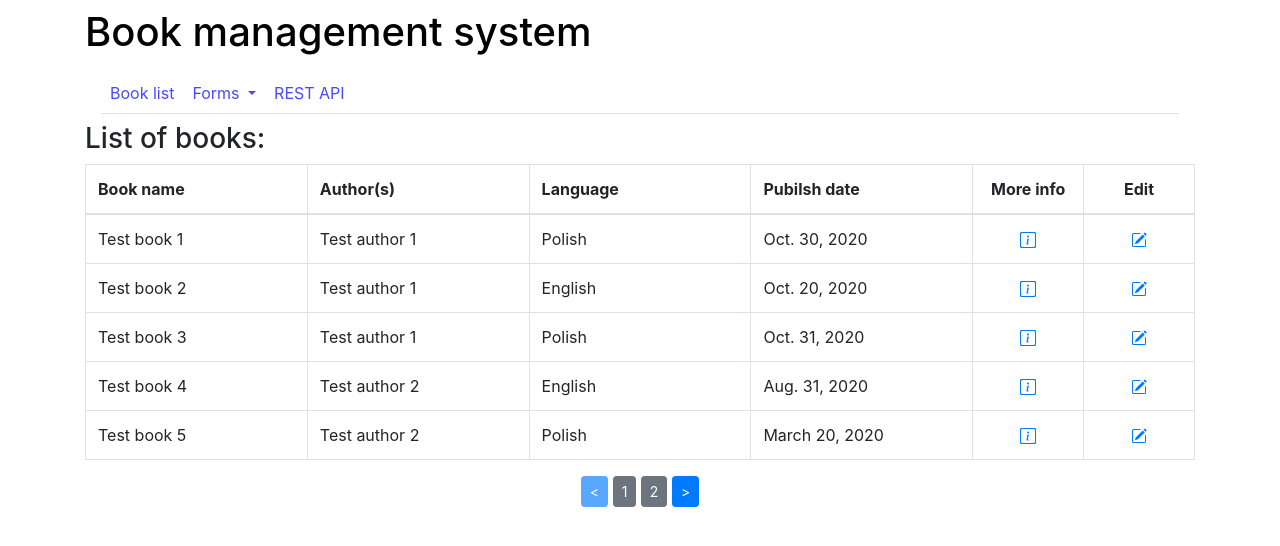
After one commit to mickac/book-management-system, a Django app: page /book_list in a window 1280 px wide. The commit adds this page. Shown: the top 546 px of the page. Run offline with Django 3.2, Linux system fonts and the light colour scheme; data comes from the database, SQL or seed files in the repository; both versions use the stored data as it was after the commit; some libraries are stand-ins or nearby versions.

Commit message:
Minor changes for model, creating booklist with pagination and modals for 'more info about book'

```diff
--- a/bookManagement/forms.py
+++ b/bookManagement/forms.py
@@ -2,10 +2,6 @@ from django import forms
 
 from .models import Book
 
-ISBN_TYPE_CHOICES = [
-    ('10', 'ISBN 10'),
-    ('13', 'ISBN 13'),
-]
 class BookForm(forms.ModelForm):
 
     class Meta:
--- a/bookManagement/templates/base.html
+++ b/bookManagement/templates/base.html
@@ -21,7 +21,7 @@
 			<div class="navbar-collapse collapse nav-tabs" id="navbarSupportedContent">
 				<ul class="navbar-nav mr-auto">
 					<li class="nav-item">
-						<a class="nav-link" href="" style="text-decoration: none; color: rgb(73, 73, 255);">Book list</a>
+						<a class="nav-link" href="{% url 'book_list' %}" style="text-decoration: none; color: rgb(73, 73, 255);">Book list</a>
                     </li>
 					<li class="nav-item dropdown">
                         <a class="nav-link dropdown-toggle" href="#"id="navbarDropdownMenuLink" role="button" data-toggle="dropdown" aria-haspopup="true" aria-expanded="false" style="text-decoration: none; color: rgb(73, 73, 255);">
--- a/bookManagement/templates/book_add.html
+++ b/bookManagement/templates/book_add.html
@@ -7,6 +7,11 @@
         {% if e %}
             <div class="alert alert-danger" role="alert">
             {{ e }}<br>
+            </div>
+        {% endif %}
+        {% if title %}
+            <div class="alert alert-success" role="alert">
+                Book <i>{{ title }}</i> has been successfully added.
             </div>
         {% endif %}
         <h4>Add new book</h4>
--- /dev/null
+++ b/bookManagement/templates/book_list.html
@@ -0,0 +1,161 @@
+{% extends 'base.html' %}
+{% block content %}
+<div class="container">
+{{ error }}
+    <div class="row">
+        <div class="col-sm text-left">
+            <h3>List of books:</h3>
+        </div>
+    </div>
+    <div class="row" id="books">
+        {% if books %}
+            <div class="col-sm">
+            <table class="table table-bordered">
+                <thead>
+                    <tr>
+                        <th style="width: 20%">Book name</th>
+                        <th style="width: 20%">Author(s)</th>
+                        <th style="width: 20%">Language</th>
+                        <th style="width: 20%">Pubilsh date</th>
+                        <th style="width: 10%" class="text-center">More info</th>
+                        <th style="width: 10%" class="text-center">Edit</th>
+                    </tr>
+                </thead>
+                <tbody>
+                {% for book in books %}
+                    <tr>
+                        <td>{{ book.title }}</td>
+                        <td>{{ book.authors }}</td>
+                        <td>{{ book.language }}</td>
+                        <td>{{ book.publishedDate }}</td>
+                        <td class="text-center">
+                            <a type="button" data-toggle="modal" href="#Modal{{ book.id }}"></button>
+                                <svg width="1em" height="1em" viewBox="0 0 16 16" class="bi bi-info-square" fill="currentColor" xmlns="http://www.w3.org/2000/svg">
+                                    <path fill-rule="evenodd" d="M14 1H2a1 1 0 0 0-1 1v12a1 1 0 0 0 1 1h12a1 1 0 0 0 1-1V2a1 1 0 0 0-1-1zM2 0a2 2 0 0 0-2 2v12a2 2 0 0 0 2 2h12a2 2 0 0 0 2-2V2a2 2 0 0 0-2-2H2z"/>
+                                    <path fill-rule="evenodd" d="M14 1H2a1 1 0 0 0-1 1v12a1 1 0 0 0 1 1h12a1 1 0 0 0 1-1V2a1 1 0 0 0-1-1zM2 0a2 2 0 0 0-2 2v12a2 2 0 0 0 2 2h12a2 2 0 0 0 2-2V2a2 2 0 0 0-2-2H2z"/>
+                                    <path d="M8.93 6.588l-2.29.287-.082.38.45.083c.294.07.352.176.288.469l-.738 3.468c-.194.897.105 1.319.808 1.319.545 0 1.178-.252 1.465-.598l.088-.416c-.2.176-.492.246-.686.246-.275 0-.375-.193-.304-.533L8.93 6.588z"/>
+                                    <circle cx="8" cy="4.5" r="1"/>
+                                </svg>
+                            </a>
+                        </td>
+                        <td class="text-center">
+                            <a href="" type="button">
+                                <svg width="1em" height="1em" viewBox="0 0 16 16" class="bi bi-pencil-square" fill="currentColor" xmlns="http://www.w3.org/2000/svg">
+                                    <path d="M15.502 1.94a.5.5 0 0 1 0 .706L14.459 3.69l-2-2L13.502.646a.5.5 0 0 1 .707 0l1.293 1.293zm-1.75 2.456l-2-2L4.939 9.21a.5.5 0 0 0-.121.196l-.805 2.414a.25.25 0 0 0 .316.316l2.414-.805a.5.5 0 0 0 .196-.12l6.813-6.814z"/>
+                                    <path fill-rule="evenodd" d="M1 13.5A1.5 1.5 0 0 0 2.5 15h11a1.5 1.5 0 0 0 1.5-1.5v-6a.5.5 0 0 0-1 0v6a.5.5 0 0 1-.5.5h-11a.5.5 0 0 1-.5-.5v-11a.5.5 0 0 1 .5-.5H9a.5.5 0 0 0 0-1H2.5A1.5 1.5 0 0 0 1 2.5v11z"/>
+                                </svg>
+                            </a>
+                        </td>
+                    </tr>
+                {% endfor %}
+                </tbody>
+            </table>
+        {% for book in books %}
+            <div id="Modal{{ book.id }}" class="modal hide fade" tabindex="-1">
+                <div class="modal-dialog modal-lg">
+                    <div class="modal-content">
+                        <div class="modal-body">
+                            <div class="container">
+                                <div class="row">
+                                    <div class="col-6 col-md-4 d-flex justify-content-center" style="padding-right:20px; border-right: 1px solid #ccc;">
+                                        <img src="{{ book.image }}" alt="{{ book.title }}">
+                                    </div>
+                                    <div class="col-12 col-md-8">
+                                        <div class="row">
+                                            <div class="col col-lg-3">
+                                                <label for="title"><b>{{ book.title }}</b></label>
+                                            </div>
+                                            <div class="col"></div>
+                                            </div>
+                                        <div class="row">
+                                            <div class="col col-lg-3">
+                                                <p>Author(s):</p>
+                                            </div>
+                                            <div class="col">
+                                                <label for="authors">{{ book.authors }}</label>
+                                            </div>
+                                        </div>
+                                        <div class="row">
+                                            <div class="col col-lg-3">
+                                                <p>Publish date:</p>
+                                            </div>
+                                            <div class="col">
+                                                <label for="publishedDate"> {{ book.publishedDate }}</label>
+                                            </div>
+                                        </div>
+                                        <div class="row">
+                                            <div class="col col-lg-3">
+                                                <p>ISBN ID:</p>
+                                            </div>
+                                            <div class="col">
+                                                <label for="isbnId">{{ book.isbnId }}</label>
+                                            </div>
+                                        </div>
+                                        <div class="row">
+                                            <div class="col col-lg-3">
+                                                <p>ISBN Type: </p>
+                                            </div>
+                                            <div class="col">
+                                                <label for="isbnType">{{ book.isbnType }}</label>
+                                            </div>
+                                        </div>
+                                        <div class="row">
+                                            <div class="col col-lg-3">
+                                                <p>Pages:</p>
+                                            </div>
+                                            <div class="col">
+                                                <label for="pageCount">{{ book.pageCount }}</label>
+                                            </div>
+                                        </div>
+                                        <div class="row">
+                                            <div class="col col-lg-3">
+                                                <p>Language: </p>
+                                            </div>
+                                            <div class="col">
+                                                <label for="language">{{ book.language }}</label>
+                                            </div>
+                                        </div>
+                                    </div>
+                                </div>
+                            </div>
+                        </div>
+                        <div class="modal-footer">
+                            <button type="button" class="btn btn-default" data-dismiss="modal">Close</button>
+                        </div>
+                    </div>
+                </div>
+            </div>
+        {% endfor %}
+        {% else %}
+            <div class="col-sm">
+                <p>There are books in the system.</p>
+            </div>
+        {% endif %}
+    </div>
+</div>
+<div class="container">
+    <div class="row justify-content-center" id="pagination">
+    {% if books.has_other_pages %}
+        <div>
+            {% if books.has_previous %}
+                <a href="?page={{ books.previous_page_number }}" class="btn btn-primary btn-sm">&lt;</a>
+            {% else %}
+                <button class="btn btn-primary btn-sm disabled">&lt;</button>
+            {% endif %}
+            {% for i in books.paginator.page_range %}
+                {% if packages.number == i %}
+                <button class="active btn btn-secondary btn-sm"> {{ i }} <span class="sr-only">(current)</span></button>
+                {% else %}
+                <a href="?page={{ i }}" class="btn btn-secondary btn-sm"> {{ i }} </a>
+                {% endif %}
+            {% endfor %}
+            {% if books.has_next %}
+                <a href="?page={{ books.next_page_number }}" class="btn btn-primary btn-sm">&gt;</a>
+            {% else %}
+                <button class="btn btn-primary btn-sm disabled">&gt;</button>
+            {% endif %}
+        </div>
+    {% endif %}
+    </div>
+</div>
+{% endblock %}
--- a/bookManagement/urls.py
+++ b/bookManagement/urls.py
@@ -5,5 +5,6 @@ from . import views
 appname = 'bookManagement'
 urlpatterns = [
     path('', views.index, name='index'),
-    path('book_add', views.book_add, name='book_add')
+    path('book_add', views.book_add, name='book_add'),
+    path('book_list', views.book_list, name='book_list')
 ]
--- a/bookManagement/views.py
+++ b/bookManagement/views.py
@@ -1,9 +1,14 @@
 from django.http import HttpResponse
 from django.http import request
 from django.shortcuts import render, redirect
+from django.core.paginator import(
+    Paginator,
+    EmptyPage,
+    PageNotAnInteger
+)
 
 from .forms import BookForm
-
+from .models import Book
 
 def index(request):
     return render(request, 'index.html')
@@ -13,8 +18,20 @@ def book_add(request):
         form = BookForm(request.POST)
         if form.is_valid():
             try:
-                form.save()
-                return redirect('bookManagement:book_add')
+                isbnType = form.cleaned_data['isbnType']
+                isbnId = form.cleaned_data['isbnId']
+                bookTitle = form.cleaned_data['title']
+                isbnId = isbnId.replace("-","")
+                if(isbnType == 'ISBN_10' and len(isbnId) != 10):
+                    error = "You have to enter ISBN ID of length 10 (or 13 with '-' chars) for ISBN Type 10."
+                    return render(request, 'book_add.html', {'e':error, 'form':form})
+                elif(isbnType == 'ISBN_13' and len(isbnId) != 13):
+                    error = "You have to enter ISBN ID of length 13 (or 17 with '-' chars) for ISBN Type 13."
+                    return render(request, 'book_add.html', {'e':error, 'form':form})
+                else:
+                    form.save()
+                    form = BookForm()
+                    return render(request, 'book_add.html', {'title':bookTitle, 'form':form})
             except Exception as exception:
                 error = "Something went wrong. If error occurs often please send error message contained below to administator."
                 error_message = str(exception)
@@ -22,3 +39,22 @@ def book_add(request):
     else:
         form = BookForm()
     return render(request, 'book_add.html', {'form':form})
+
+def book_list(request):
+    try:
+        book_list = Book.objects.all()
+        page = request.GET.get('page', 1)
+
+        paginator = Paginator(book_list, 5)
+        try:
+            books = paginator.page(page)
+        except PageNotAnInteger:
+            books = paginator.page(1)
+        except EmptyPage:
+            books = paginator.page(paginator.num_pages)
+
+        return render(request, 'book_list.html', { 'books': books })
+    except Exception as exception:
+        error = "Something went wrong. If error occurs often please send error message contained below to administator."
+        error_message = str(exception)
+        return render(request, 'error.html', {'em':error_message, 'e':error})
```
Also changed, not shown: bookManagement/models.py (+5 -5 lines), bookManagement/templates/error.html (added, +13 -0 lines), db.sqlite3.
